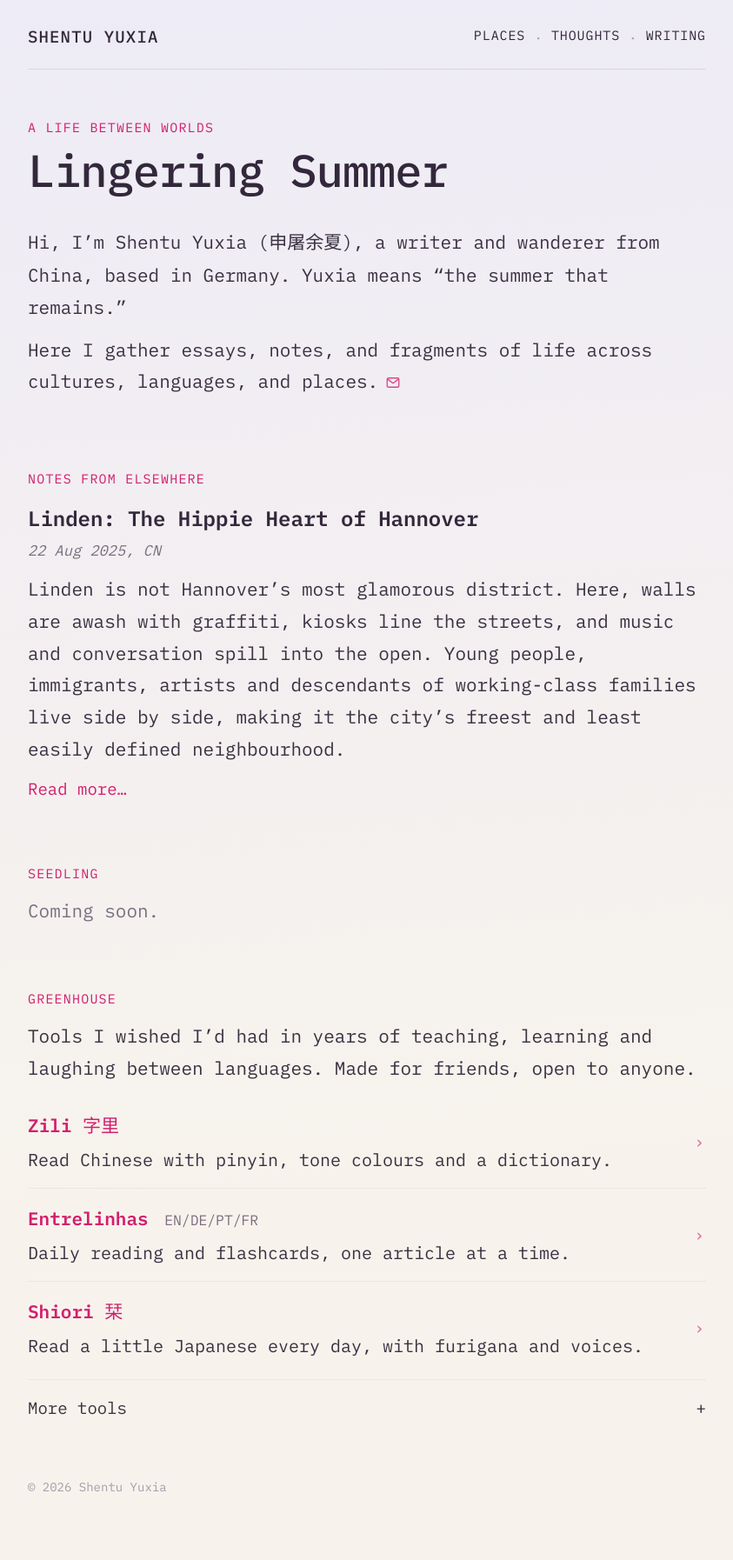
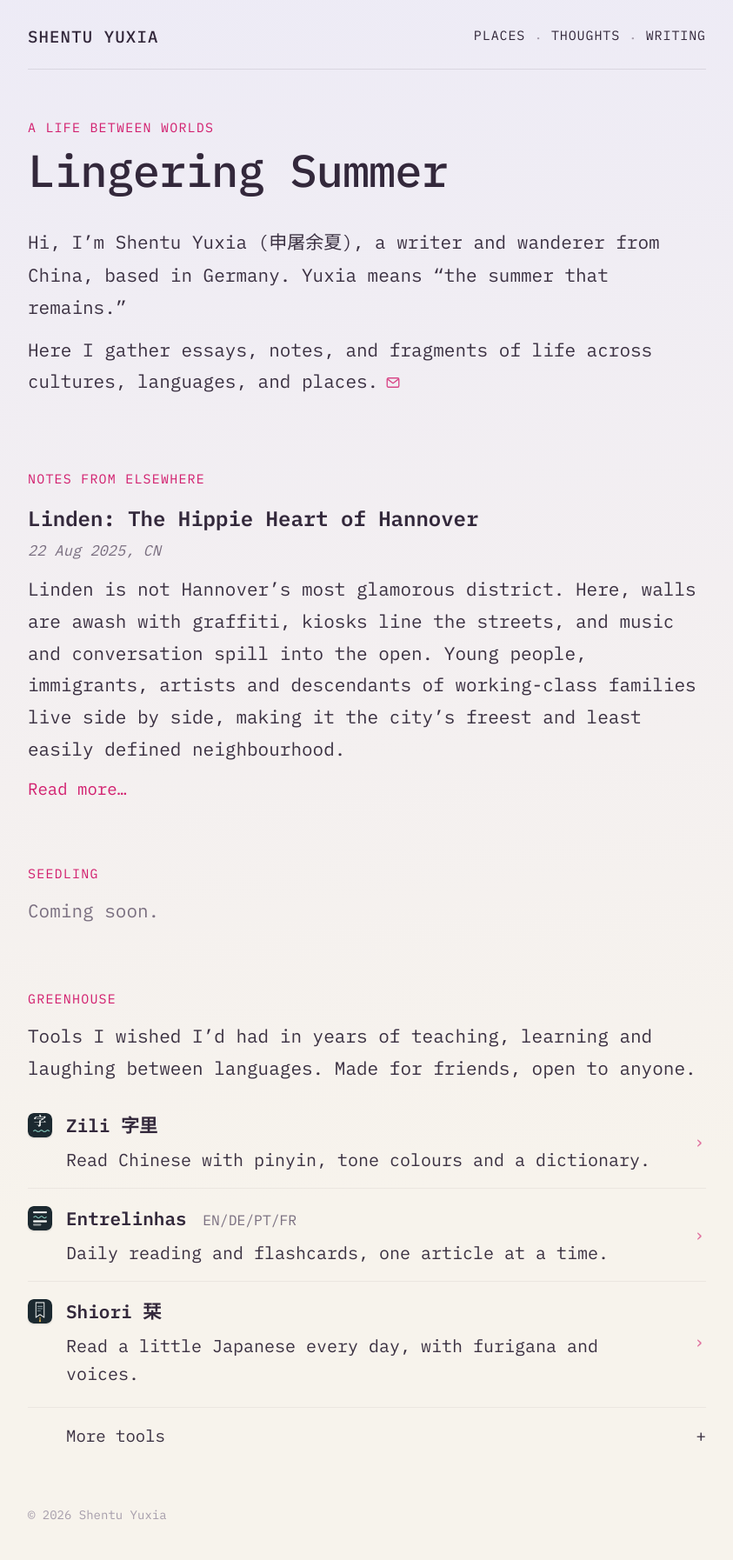
Before and after one commit to Shentuyuxia/lingersummer, a Jekyll site: the page built from index.html, in a window 1280 px wide. Shown: the whole page at 87% size, without its empty margins (218-1061 px from the left). Built offline with Jekyll 4.4.1, drawn with Linux system fonts in a browser that asks for light colours; before the commit the page ends 1762 px from its top, so only the background shows below that.

Commit message:
Greenhouse: restore original design (logos, original colours)
Co-Authored-By: Claude Opus 5.5 <noreply@anthropic.com>
Claude-Session: https://claude.ai/code/session_015WS6KrdzTWWzbZ5CE5hxyi

```diff
--- a/index.html
+++ b/index.html
@@ -223,13 +223,6 @@ layout: null
   .eyebrow{margin:0 0 10px;color:var(--accent);font-size:clamp(13px,1.2vw,15px);letter-spacing:.08em;text-transform:uppercase}
   /* narrower reading column */
   .wrap{max-width:820px!important}
-  /* Greenhouse: no logos, tool names in rose */
-  .row{grid-template-columns:1fr 14px!important}
-  .more summary{padding-left:0!important}
-  .row b{color:var(--accent)!important}
-  .row b .zh{font-weight:500}
-  .row:hover b{text-decoration-color:var(--rule)}
-  @media (max-width:600px){ .row .txt b{grid-column:1} .row .d{grid-column:1/2} .row .go{grid-column:2} }
   /* one label style: eyebrow and section names match */
   .eyebrow,.blk h2,.blk h2.fold-h{font-family:"IBM Plex Mono",ui-monospace,monospace!important;font-size:clamp(13px,1.2vw,15px)!important;font-weight:400!important;letter-spacing:.08em!important;text-transform:uppercase!important;color:var(--accent)!important;line-height:1.4!important}
   .blk .post:first-child{padding-top:14px}
@@ -317,15 +310,15 @@ layout: null
     <h2>Greenhouse</h2>
     <p class="ghintro">Tools I wished I’d had in years of teaching, learning and laughing between languages. Made for friends, open to anyone.</p>
     <ul class="proj">
-      <li><a class="row" href="https://shentuyuxia.github.io/Zili/"><span class="txt"><b>Zili <span class="zh" lang="zh">字里</span></b><span class="d">Read Chinese with pinyin, tone colours and a dictionary.</span></span><span class="go">›</span></a></li>
-      <li><a class="row" href="https://shentuyuxia.github.io/entrelinhas/"><span class="txt"><b>Entrelinhas <span class="langs">EN/DE/PT/FR</span></b><span class="d">Daily reading and flashcards, one article at a time.</span></span><span class="go">›</span></a></li>
-      <li><a class="row" href="https://shentuyuxia.github.io/shiori/"><span class="txt"><b>Shiori <span class="zh" lang="ja">栞</span></b><span class="d">Read a little Japanese every day, with furigana and voices.</span></span><span class="go">›</span></a></li>
+      <li><a class="row" href="https://shentuyuxia.github.io/Zili/"><img class="ico" src="/img/zili.png" alt="" width="28" height="28"><span class="txt"><b>Zili <span class="zh" lang="zh">字里</span></b><span class="d">Read Chinese with pinyin, tone colours and a dictionary.</span></span><span class="go">›</span></a></li>
+      <li><a class="row" href="https://shentuyuxia.github.io/entrelinhas/"><img class="ico" src="/img/entrelinhas.png" alt="" width="28" height="28"><span class="txt"><b>Entrelinhas <span class="langs">EN/DE/PT/FR</span></b><span class="d">Daily reading and flashcards, one article at a time.</span></span><span class="go">›</span></a></li>
+      <li><a class="row" href="https://shentuyuxia.github.io/shiori/"><img class="ico" src="/img/shiori.png" alt="" width="28" height="28"><span class="txt"><b>Shiori <span class="zh" lang="ja">栞</span></b><span class="d">Read a little Japanese every day, with furigana and voices.</span></span><span class="go">›</span></a></li>
     </ul>
     <details class="more" id="more">
       <summary>More tools</summary>
       <ul class="proj">
-        <li><a class="row" href="https://shentuyuxia.github.io/circus/"><span class="txt"><b>The Circus</b><span class="d">Multilingual online board games: learning by playing.</span></span><span class="go">›</span></a></li>
-        <li><a class="row" href="https://shentuyuxia.github.io/Dialogs/"><span class="txt"><b>Topic Capsules</b><span class="d">Draw a random topic for your next language exchange.</span></span><span class="go">›</span></a></li>
+        <li><a class="row" href="https://shentuyuxia.github.io/circus/"><img class="ico" src="/img/circus.png" alt="" width="28" height="28"><span class="txt"><b>The Circus</b><span class="d">Multilingual online board games: learning by playing.</span></span><span class="go">›</span></a></li>
+        <li><a class="row" href="https://shentuyuxia.github.io/Dialogs/"><img class="ico" src="/img/tonight.png" alt="" width="28" height="28"><span class="txt"><b>Topic Capsules</b><span class="d">Draw a random topic for your next language exchange.</span></span><span class="go">›</span></a></li>
       </ul>
     </details>
   </section>
```
